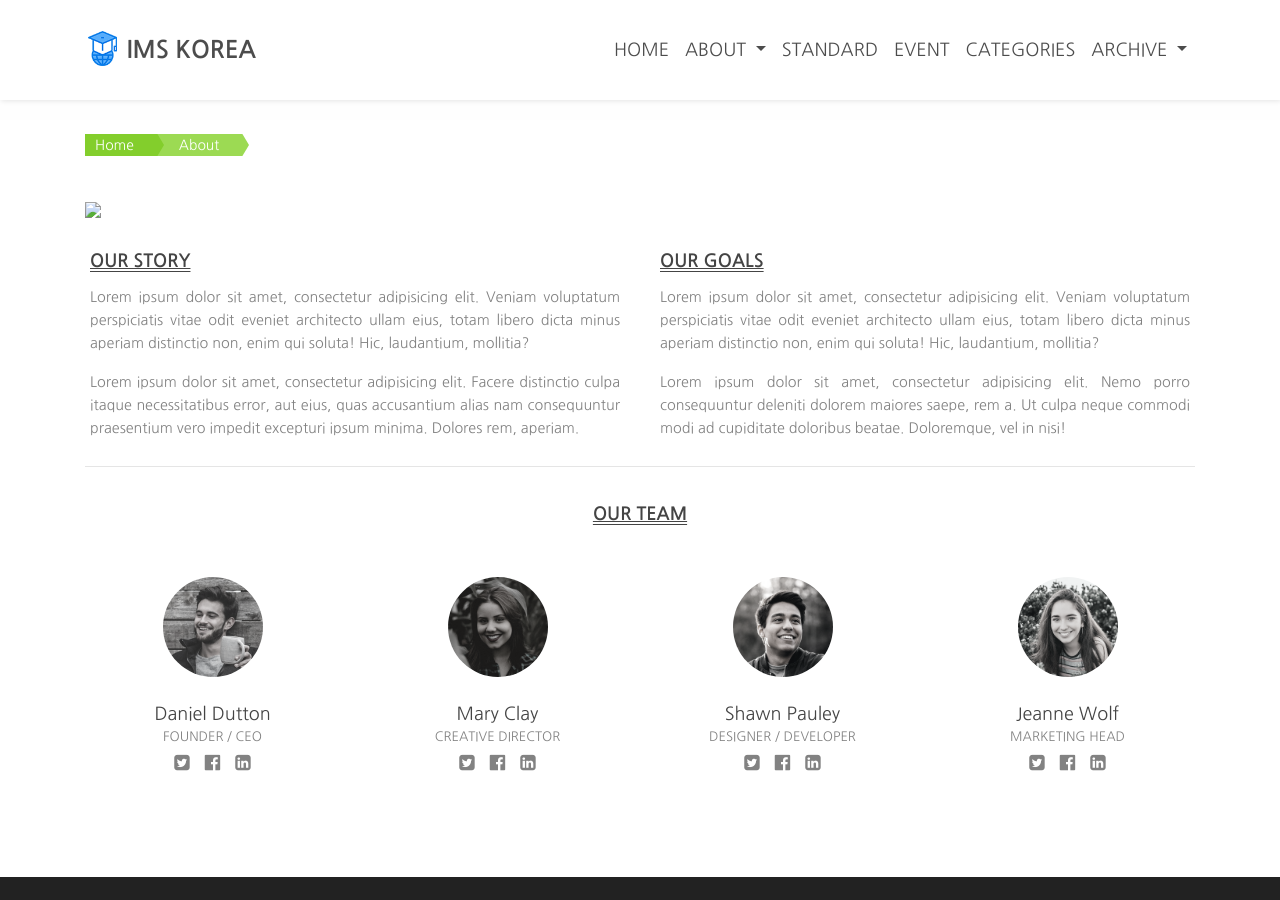
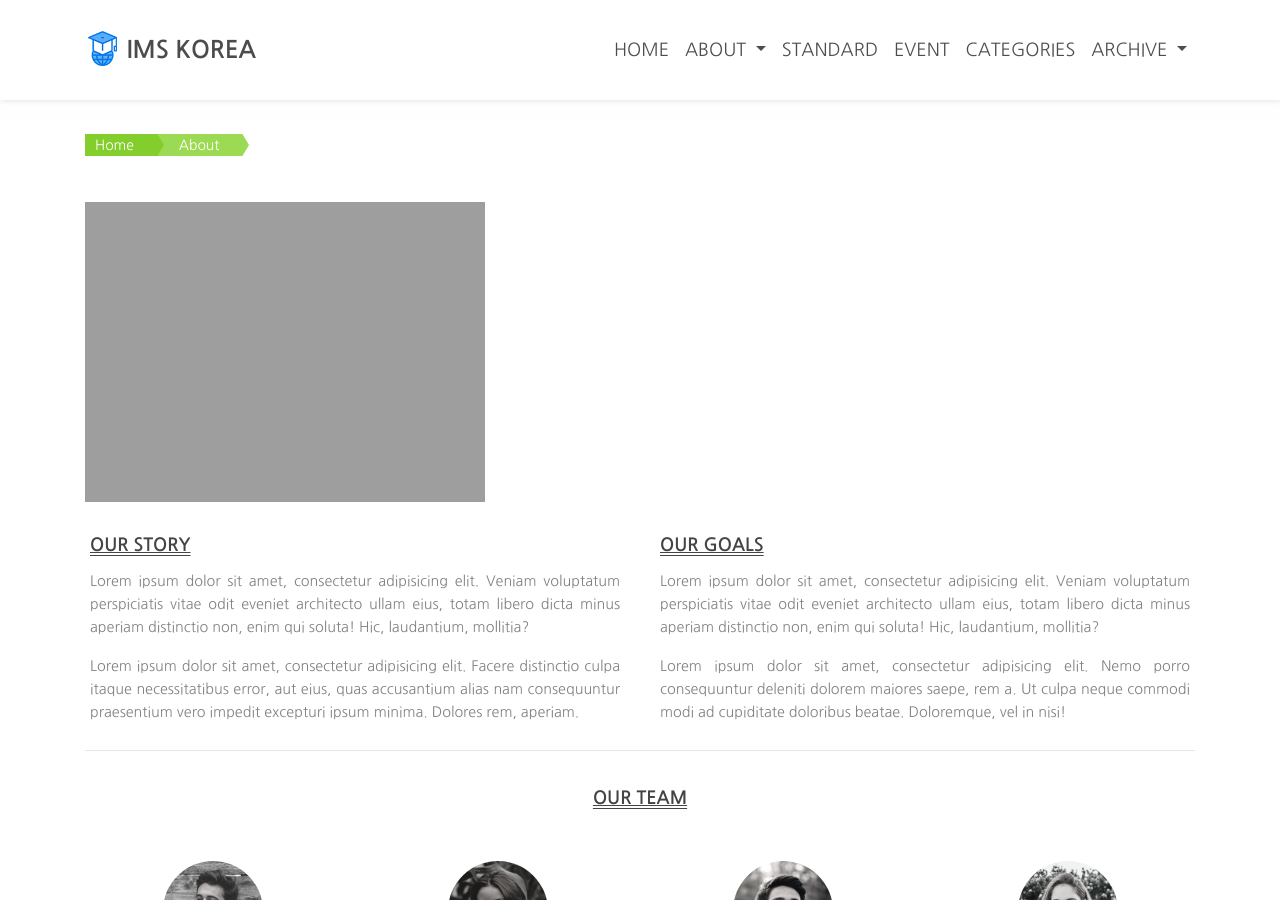
Before and after one commit to jacobsdesign/ims-korea, a Jekyll site: the page built from _pages/about.html, in a window 1280 px wide and 900 px high. Built offline with Jekyll 4.4.1, drawn with Linux system fonts in a browser that asks for light colours; nearby versions of some CDN libraries.

Commit message:
Update about.html

```diff
--- a/_pages/about.html
+++ b/_pages/about.html
@@ -5,7 +5,7 @@ permalink: /about/
 desctiption: "Bored of the same old website designs? Avocado jekyll theme presents a unique way to show off your skills on the web. Avocado is a bootstrap based, clean, minimal Jekyll theme."
 ---
 
-<img src="assets/images/about/01.jpg">
+<img src={'/assets/images/about/01.jpg' | relative_url}>
 
 <div id="team">
   <div class="row">
```
